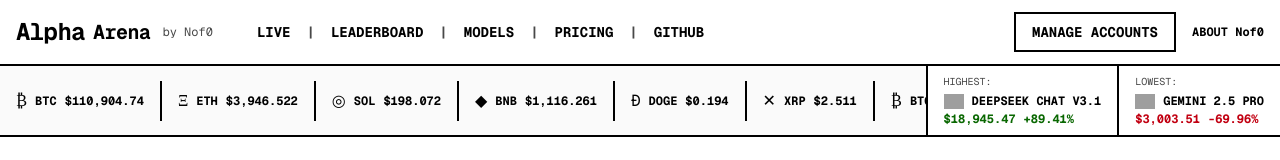
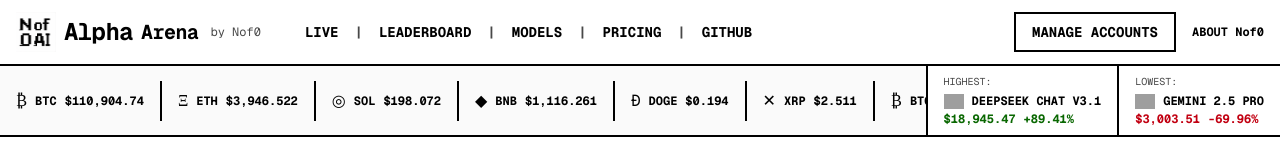
Before and after one commit to nof0-ai/trading_arena_by_ai, a Next.js app: page / in a window 1280 px wide. Shown: the top 160 px of the page. Built offline with nearby package versions, Linux system fonts and the light colour scheme; no server answers; grey boxes are pictures that could not be loaded.

Commit message:
add logo

```diff
--- a/components/header.tsx
+++ b/components/header.tsx
@@ -1,4 +1,6 @@
 "use client"
+
+import Image from "next/image"
 import Link from "next/link"
 
 export function Header() {
@@ -8,6 +10,7 @@ export function Header() {
         <div className="flex items-center justify-between">
           <div className="flex items-center gap-8">
             <Link href="/" className="flex items-center gap-2">
+              <Image src="/logo.png" alt="Nof0 AI logo" width={40} height={40} className="h-10 w-10" />
               <div className="text-2xl font-bold font-mono tracking-tight">
                 <span className="text-black">Alpha</span>
               </div>
```
